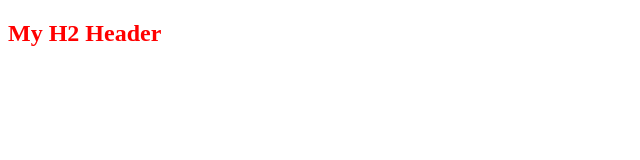
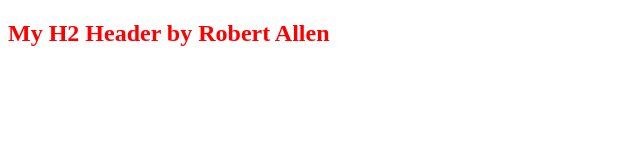
Before and after one commit to RAllen30044/Git_project, a plain HTML site: page index.html in a window 1280 px wide. Shown: the whole page, without its empty margins (0-640 px from the left). Drawn offline with Linux system fonts and the light colour scheme.

Commit message:
update h2 with my name

```diff
--- a/index.html
+++ b/index.html
@@ -10,7 +10,7 @@
         <link rel="stylesheet" href="styles.css">
     </head>
     <body>
-   <h2>My H2 Header</h2>
+   <h2>My H2 Header by Robert Allen</h2>
 
 
     </body>
```
